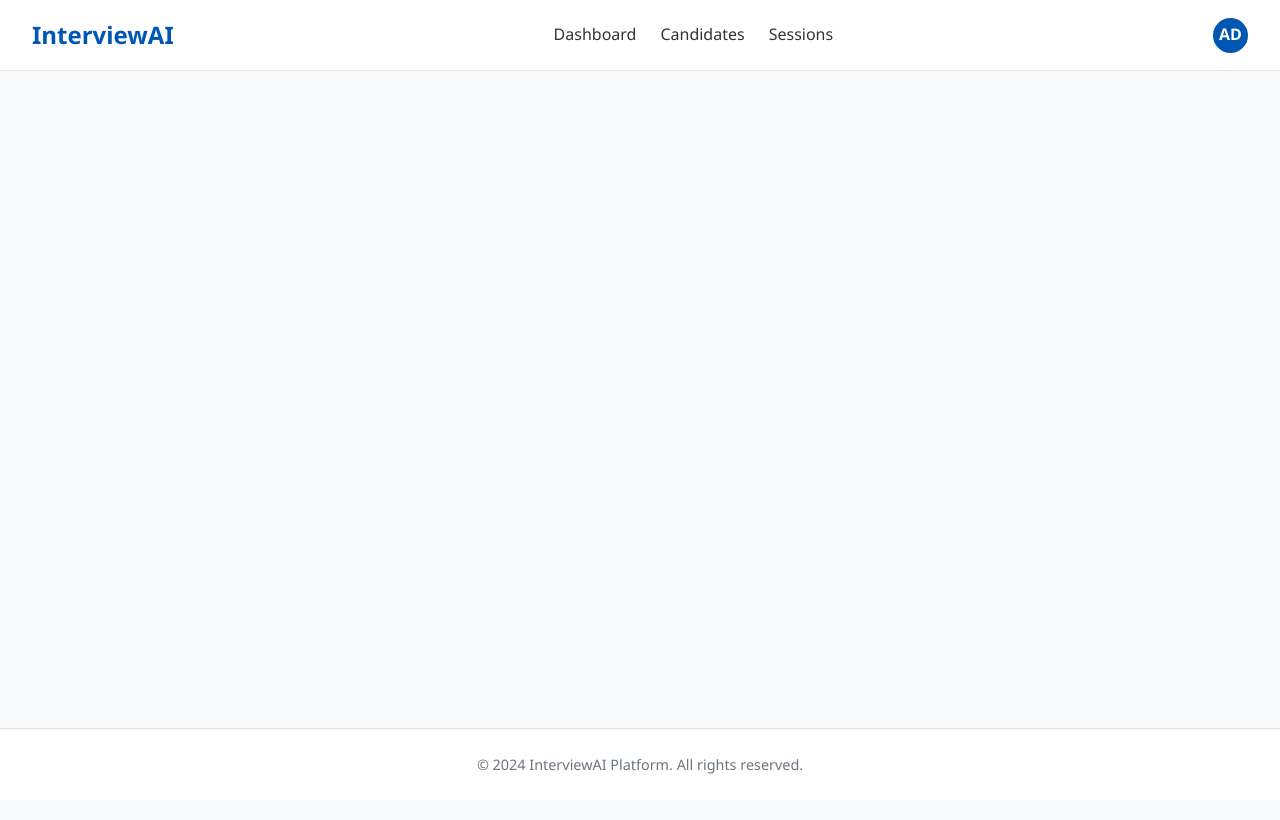
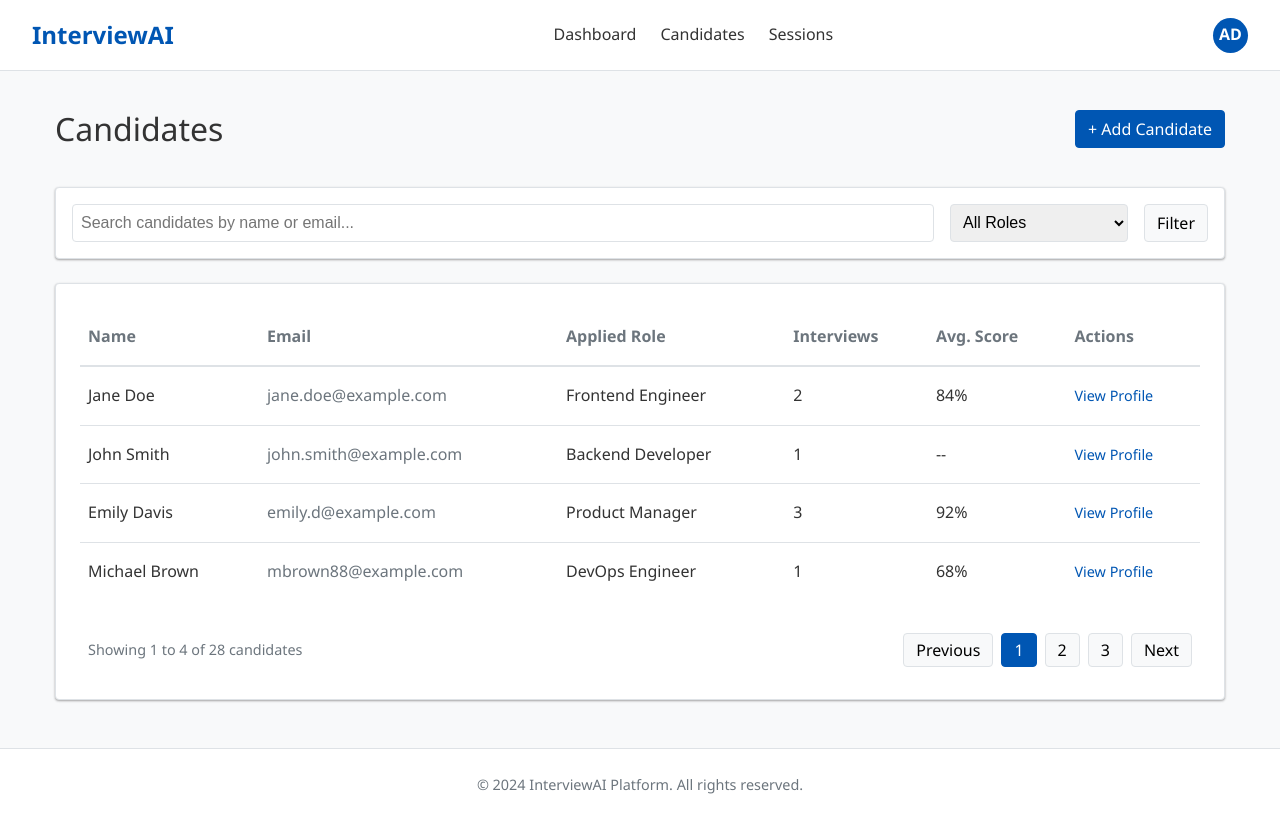
Before and after one commit to Gaman-123/DataVex-1, a React app in the folder frontend/: page /candidates in a window 1280 px wide. Built offline with nearby package versions, Linux system fonts and the light colour scheme; the HTML template or start-up script is replaced by a standard one.

Commit message:
Phase 4: Candidate Management

```diff
--- a/frontend/src/App.jsx
+++ b/frontend/src/App.jsx
@@ -2,6 +2,7 @@ import React from 'react';
 import { BrowserRouter as Router, Routes, Route } from 'react-router-dom';
 import MainLayout from './components/MainLayout';
 import Dashboard from './pages/Dashboard';
+import Candidates from './pages/Candidates';
 import './App.css';
 
 function App() {
@@ -10,6 +11,7 @@ function App() {
       <MainLayout>
         <Routes>
           <Route path="/" element={<Dashboard />} />
+          <Route path="/candidates" element={<Candidates />} />
         </Routes>
       </MainLayout>
     </Router>
--- /dev/null
+++ b/frontend/src/pages/Candidates.jsx
@@ -0,0 +1,89 @@
+import React from 'react';
+
+const Candidates = () => {
+  return (
+    <div>
+      <div style={{ display: 'flex', justifyContent: 'space-between', alignItems: 'center', marginBottom: '2rem' }}>
+        <h1 style={{ margin: 0, fontSize: '2rem', fontWeight: 'normal', color: 'var(--text-dark)' }}>Candidates</h1>
+        <button className="btn btn-primary">+ Add Candidate</button>
+      </div>
+
+      <div className="card" style={{ marginBottom: '1.5rem', display: 'flex', gap: '1rem', padding: '1rem' }}>
+        <input
+          type="text"
+          placeholder="Search candidates by name or email..."
+          style={{ flex: 1, padding: '0.5rem', border: '1px solid var(--border-color)', borderRadius: '4px', fontSize: '1rem' }}
+        />
+        <select style={{ padding: '0.5rem', border: '1px solid var(--border-color)', borderRadius: '4px', fontSize: '1rem', minWidth: '150px' }}>
+          <option>All Roles</option>
+          <option>Frontend Engineer</option>
+          <option>Backend Developer</option>
+          <option>Data Scientist</option>
+        </select>
+        <button className="btn" style={{ backgroundColor: 'var(--background-light)', border: '1px solid var(--border-color)' }}>Filter</button>
+      </div>
+
+      <div className="card">
+        <table style={{ width: '100%', borderCollapse: 'collapse', textAlign: 'left' }}>
+          <thead>
+            <tr style={{ borderBottom: '2px solid var(--border-color)' }}>
+              <th style={{ padding: '1rem 0.5rem', color: 'var(--secondary-color)', fontWeight: '600' }}>Name</th>
+              <th style={{ padding: '1rem 0.5rem', color: 'var(--secondary-color)', fontWeight: '600' }}>Email</th>
+              <th style={{ padding: '1rem 0.5rem', color: 'var(--secondary-color)', fontWeight: '600' }}>Applied Role</th>
+              <th style={{ padding: '1rem 0.5rem', color: 'var(--secondary-color)', fontWeight: '600' }}>Interviews</th>
+              <th style={{ padding: '1rem 0.5rem', color: 'var(--secondary-color)', fontWeight: '600' }}>Avg. Score</th>
+              <th style={{ padding: '1rem 0.5rem', color: 'var(--secondary-color)', fontWeight: '600' }}>Actions</th>
+            </tr>
+          </thead>
+          <tbody>
+            <tr style={{ borderBottom: '1px solid var(--border-color)' }}>
+              <td style={{ padding: '1rem 0.5rem', fontWeight: '500' }}>Jane Doe</td>
+              <td style={{ padding: '1rem 0.5rem', color: 'var(--secondary-color)' }}>jane.doe@example.com</td>
+              <td style={{ padding: '1rem 0.5rem' }}>Frontend Engineer</td>
+              <td style={{ padding: '1rem 0.5rem' }}>2</td>
+              <td style={{ padding: '1rem 0.5rem' }}>84%</td>
+              <td style={{ padding: '1rem 0.5rem' }}><a href="#" style={{ fontSize: '0.9rem' }}>View Profile</a></td>
+            </tr>
+            <tr style={{ borderBottom: '1px solid var(--border-color)' }}>
+              <td style={{ padding: '1rem 0.5rem', fontWeight: '500' }}>John Smith</td>
+              <td style={{ padding: '1rem 0.5rem', color: 'var(--secondary-color)' }}>john.smith@example.com</td>
+              <td style={{ padding: '1rem 0.5rem' }}>Backend Developer</td>
+              <td style={{ padding: '1rem 0.5rem' }}>1</td>
+              <td style={{ padding: '1rem 0.5rem' }}>--</td>
+              <td style={{ padding: '1rem 0.5rem' }}><a href="#" style={{ fontSize: '0.9rem' }}>View Profile</a></td>
+            </tr>
+             <tr style={{ borderBottom: '1px solid var(--border-color)' }}>
+              <td style={{ padding: '1rem 0.5rem', fontWeight: '500' }}>Emily Davis</td>
+              <td style={{ padding: '1rem 0.5rem', color: 'var(--secondary-color)' }}>emily.d@example.com</td>
+              <td style={{ padding: '1rem 0.5rem' }}>Product Manager</td>
+              <td style={{ padding: '1rem 0.5rem' }}>3</td>
+              <td style={{ padding: '1rem 0.5rem' }}>92%</td>
+              <td style={{ padding: '1rem 0.5rem' }}><a href="#" style={{ fontSize: '0.9rem' }}>View Profile</a></td>
+            </tr>
+            <tr>
+              <td style={{ padding: '1rem 0.5rem', fontWeight: '500' }}>Michael Brown</td>
+              <td style={{ padding: '1rem 0.5rem', color: 'var(--secondary-color)' }}>mbrown88@example.com</td>
+              <td style={{ padding: '1rem 0.5rem' }}>DevOps Engineer</td>
+              <td style={{ padding: '1rem 0.5rem' }}>1</td>
+              <td style={{ padding: '1rem 0.5rem' }}>68%</td>
+              <td style={{ padding: '1rem 0.5rem' }}><a href="#" style={{ fontSize: '0.9rem' }}>View Profile</a></td>
+            </tr>
+          </tbody>
+        </table>
+
+        <div style={{ display: 'flex', justifyContent: 'space-between', alignItems: 'center', marginTop: '1.5rem', padding: '0.5rem' }}>
+          <span style={{ color: 'var(--secondary-color)', fontSize: '0.9rem' }}>Showing 1 to 4 of 28 candidates</span>
+          <div style={{ display: 'flex', gap: '0.5rem' }}>
+            <button className="btn" style={{ backgroundColor: 'var(--background-light)', border: '1px solid var(--border-color)', padding: '0.25rem 0.75rem' }}>Previous</button>
+            <button className="btn btn-primary" style={{ padding: '0.25rem 0.75rem' }}>1</button>
+            <button className="btn" style={{ backgroundColor: 'var(--background-light)', border: '1px solid var(--border-color)', padding: '0.25rem 0.75rem' }}>2</button>
+            <button className="btn" style={{ backgroundColor: 'var(--background-light)', border: '1px solid var(--border-color)', padding: '0.25rem 0.75rem' }}>3</button>
+            <button className="btn" style={{ backgroundColor: 'var(--background-light)', border: '1px solid var(--border-color)', padding: '0.25rem 0.75rem' }}>Next</button>
+          </div>
+        </div>
+      </div>
+    </div>
+  );
+};
+
+export default Candidates;
```
